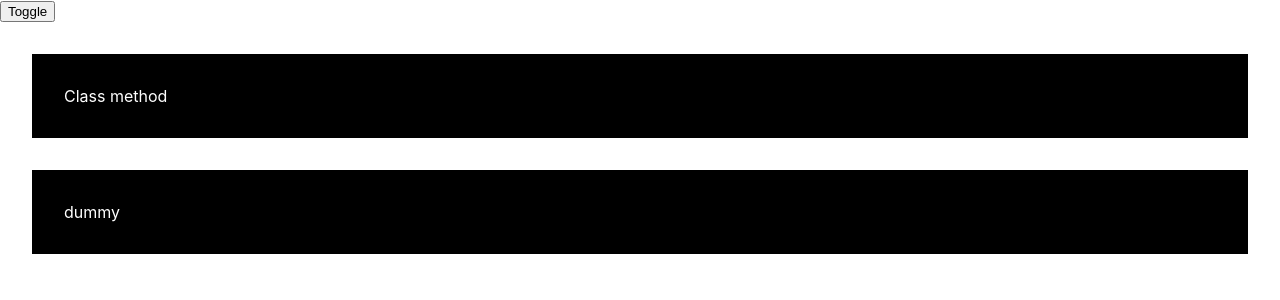
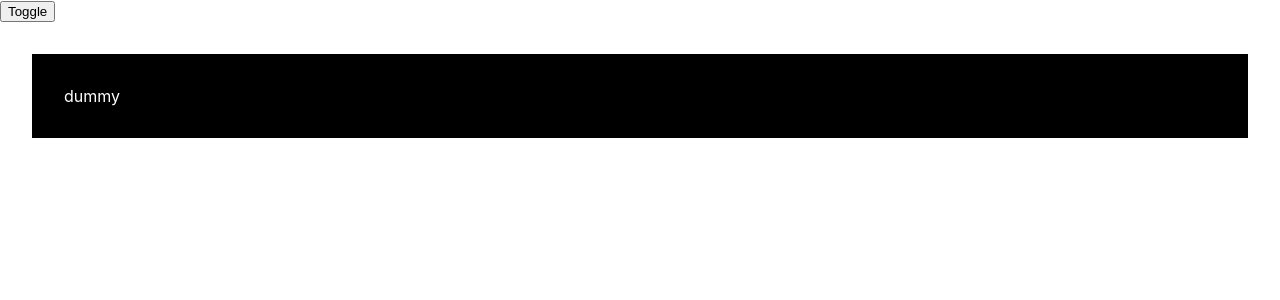
Before and after one commit to santhoshkumar-27/hooks, a React (Create React App) app: page / in a window 1280 px wide. Shown: the top 300 px of the page. Built offline with nearby package versions, Linux system fonts and the light colour scheme.

Commit message:
feat: handling theme functionlites in the common place to pass the children

```diff
--- a/src/App.js
+++ b/src/App.js
@@ -1,28 +1,17 @@
 import './App.css';
-import React, { useState, useEffect } from 'react';
-import {ClassContextComponet} from './ClassContextComponent';
-import {FunctionContextComponent} from './FunctionContextComponent';
-export const ThemeContext = React.createContext();
+import React from 'react';
+import { FunctionContextComponent } from './FunctionContextComponent';
+import ThemeCustomProvider from './ThemeCustomContext';
+
 
 function App() {
 
-  const [theme, setTheme] = useState(() => false)
-
-  function toggle() {
-    setTheme(preValue => !preValue)
-  }
-
   return (
-    <ThemeContext.Provider value={theme}>
-
-    <div>
-        <button onClick={toggle}>Toggle</button>
-    </div>
-    <div>
-      <ClassContextComponet />
-      <FunctionContextComponent />
-    </div>
-    </ThemeContext.Provider>
+    <ThemeCustomProvider>
+      <div>
+        <FunctionContextComponent />
+      </div>
+    </ThemeCustomProvider>
   );
 }
 
--- a/src/FunctionContextComponent.js
+++ b/src/FunctionContextComponent.js
@@ -1,9 +1,8 @@
-import { useContext } from "react";
-import { ThemeContext } from './App'
-
+import { UseThemeValue, UseThemeValueUpdate } from './ThemeCustomContext'
 
 export function FunctionContextComponent() {
-    const darkTheme = useContext(ThemeContext)
+    const darkTheme = UseThemeValue();
+    const toggle = UseThemeValueUpdate();
 
     const theme = {
         backgroundColor: darkTheme ? '#fff' : '#000',
@@ -13,8 +12,14 @@ export function FunctionContextComponent() {
     }
 
     return (
-        <div style={theme}>
-            dummy
-        </div>
+        <>
+            <div>
+                <button onClick={toggle}>Toggle</button>
+            </div>
+            <div style={theme}>
+                dummy
+            </div>
+
+        </>
     )
 }
--- /dev/null
+++ b/src/ThemeCustomContext.js
@@ -0,0 +1,34 @@
+import React, { useState, useContext } from 'react';
+
+
+const ThemeContext = React.createContext();
+const ThemeContextUpdate = React.createContext();
+
+export function UseThemeValue() { // custom hooks
+    return useContext(ThemeContext)
+}
+export function UseThemeValueUpdate() { // custom hooks
+    return useContext(ThemeContextUpdate)
+}
+
+function ThemeCustomProvider({ children }) { // custom hooks
+
+    const [theme, setTheme] = useState(() => false)
+
+
+    function toggle() {
+        setTheme(preValue => !preValue)
+    }
+
+
+    return (
+        <ThemeContext.Provider value={theme}>
+            <ThemeContextUpdate.Provider value={toggle}>
+                {children}
+            </ThemeContextUpdate.Provider>
+        </ThemeContext.Provider>
+    )
+}
+
+
+export default ThemeCustomProvider;
```
